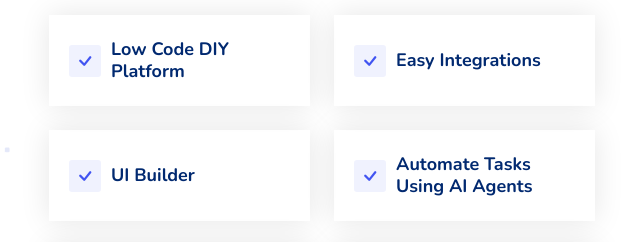
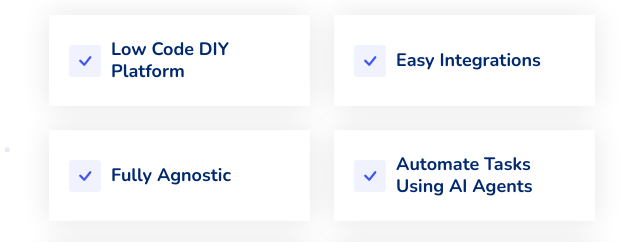
Before and after one commit to Cogniwide2-0/Cogni-AI-Web, a plain HTML site: page index.html in a window 1280 px wide. Shown: the part 2025-2267 px from the top of the page, 603-1243 px from the left. Drawn offline with nearby package versions, Linux system fonts and the light colour scheme.

Commit message:
modifications and favicon

```diff
--- a/index.html
+++ b/index.html
@@ -9,7 +9,7 @@
   <meta name="keywords" content="">
 
   <!-- Favicons -->
-  <link href="assets/img/favicon.png" rel="icon">
+  <link href="assets/img/cog.png" rel="icon">
   <link href="assets/img/apple-touch-icon.png" rel="apple-touch-icon">
 
   <!-- Fonts -->
@@ -293,7 +293,7 @@
               <div class="col-md-6" data-aos="fade-up" data-aos-delay="400">
                 <div class="feature-box d-flex align-items-center">
                   <i class="bi bi-check"></i>
-                  <h3>UI Builder</h3>
+                  <h3>Fully Agnostic</h3>
                 </div>
               </div><!-- End Feature Item -->
 
```
Also changed, not shown: assets/img/cog.png (added).
